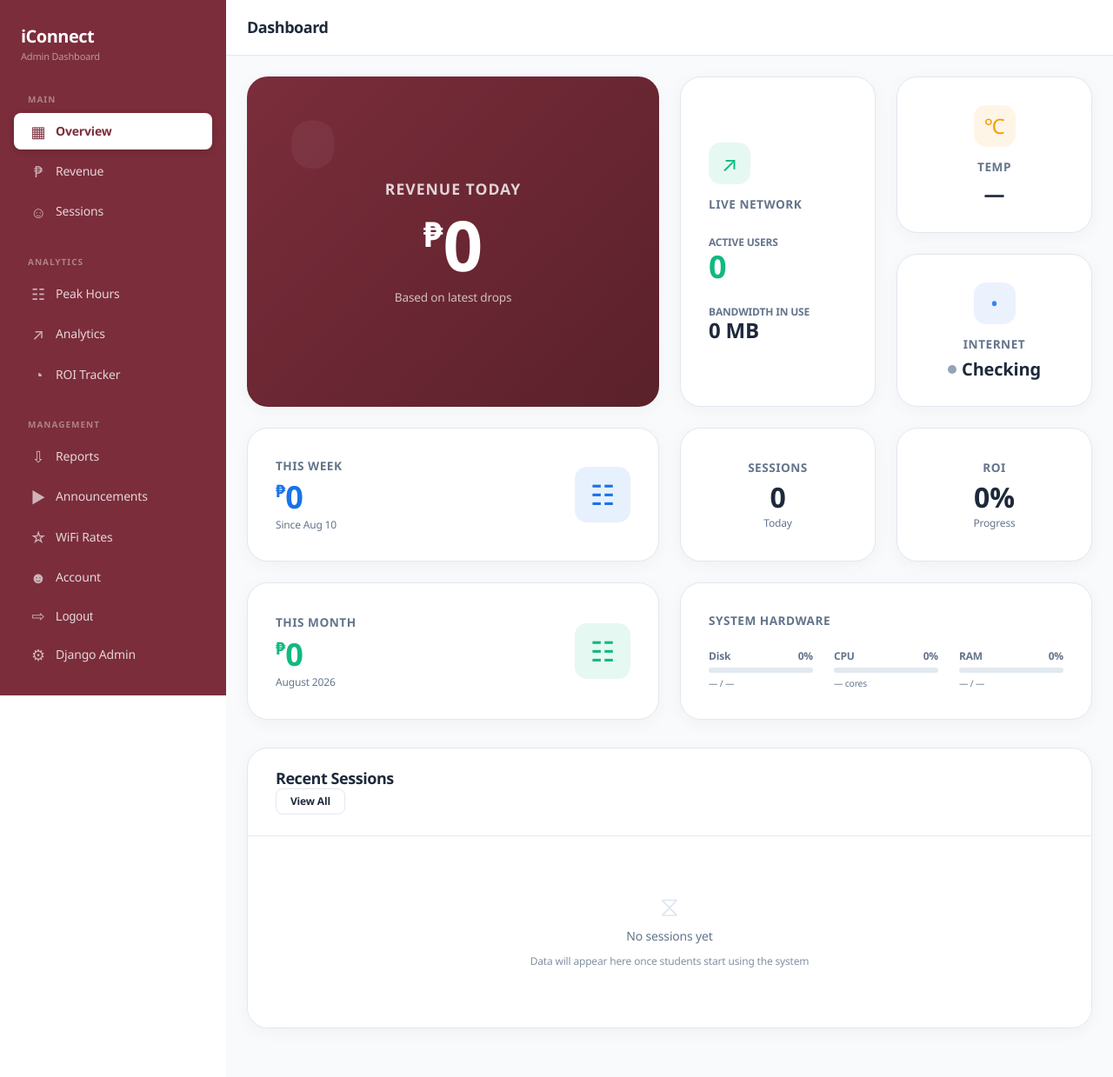
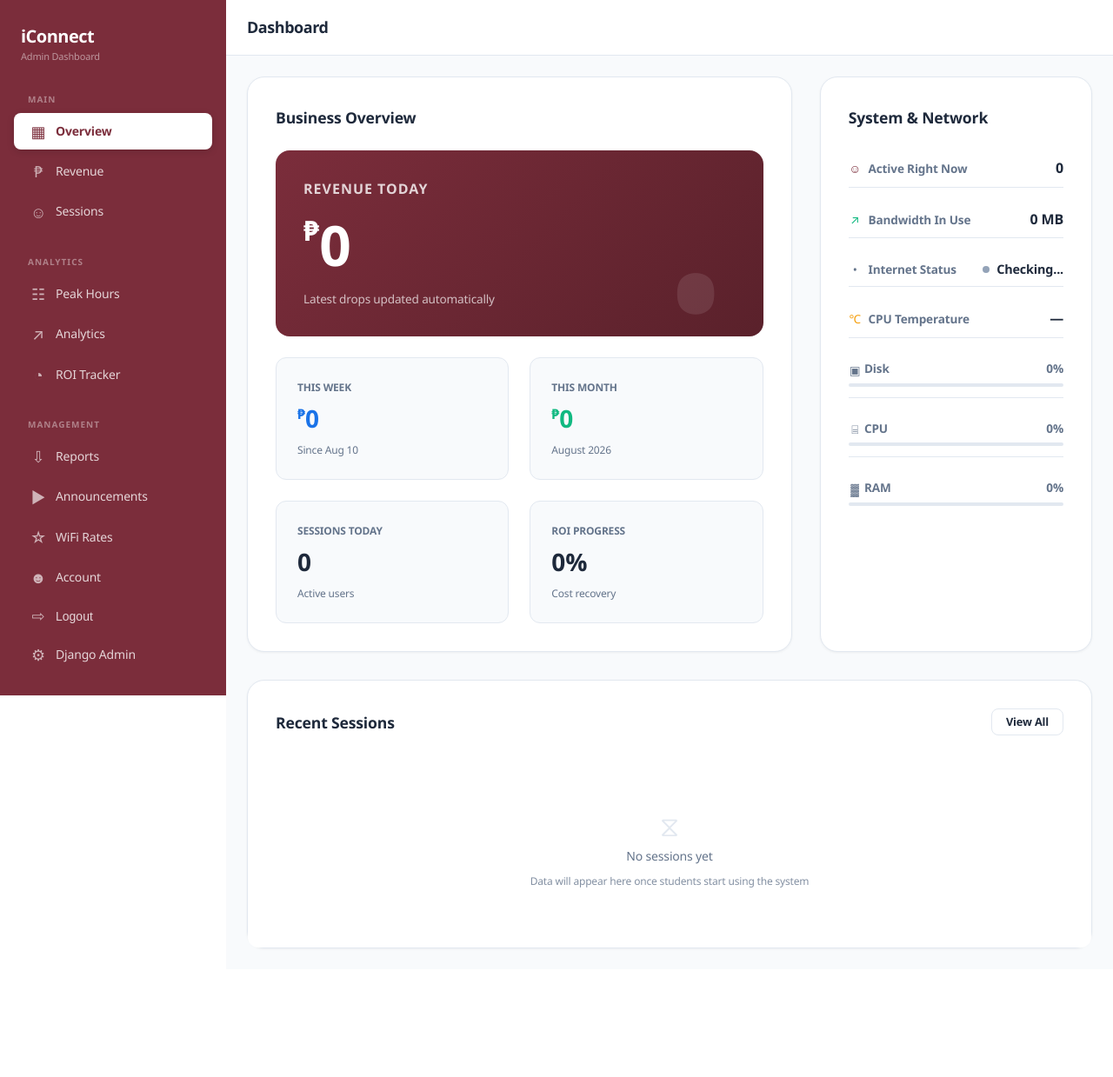
Before and after one commit to loricohenrian/iConnect, a Django app: page /dashboard/ in a window 1280 px wide. Shown: the whole page at 87% size. After the commit the page ends 1092 px from the top, so only its background shows below. Run offline with Django 4.2, Linux system fonts and the light colour scheme; the visitor is signed in with stand-in values (Sample User, id 1); data that the repository does not hold is empty; parts of the project's set-up code (start-up, migrations or seed data) failed here and were passed over.

Commit message:
Redesign: Switch to unified cards layout

```diff
--- a/dashboard/templates/dashboard/overview.html
+++ b/dashboard/templates/dashboard/overview.html
@@ -5,243 +5,222 @@
 
 {% block dashboard_content %}
 <style>
-/* Bento Box Layout */
-.bento-grid {
-    display: grid;
-    grid-template-columns: repeat(4, 1fr);
-    grid-auto-rows: minmax(130px, auto);
-    gap: var(--space-lg);
-    margin-bottom: var(--space-xl);
+/* Consolidated Layout */
+.main-dashboard-layout {
+    display: flex;
+    flex-direction: column;
+    gap: var(--space-xl);
 }
 
+.dashboard-top-row {
+    display: grid;
+    grid-template-columns: 2fr 1fr;
+    gap: var(--space-xl);
+}
 @media (max-width: 1024px) {
-    .bento-grid { grid-template-columns: repeat(3, 1fr); }
+    .dashboard-top-row { grid-template-columns: 1fr; }
 }
 
-@media (max-width: 768px) {
-    .bento-grid { grid-template-columns: repeat(2, 1fr); }
+.unified-card {
+    background: #ffffff;
+    border-radius: 20px;
+    padding: var(--space-xl);
+    box-shadow: var(--shadow-sm);
+    border: 1px solid var(--color-border);
+}
+.unified-card-title {
+    font-size: 1.1rem;
+    font-weight: 700;
+    color: var(--color-dark);
+    margin-bottom: 1.5rem;
+    display: flex;
+    align-items: center;
+    justify-content: space-between;
 }
 
-@media (max-width: 480px) {
-    .bento-grid { grid-template-columns: 1fr; }
+/* Revenue Module */
+.revenue-module {
+    display: grid;
+    grid-template-columns: 1fr 1fr;
+    gap: var(--space-lg);
 }
-
-.bento-card {
-    background: #ffffff;
-    border-radius: 24px;
-    padding: var(--space-xl);
-    box-shadow: 0 4px 20px rgba(0, 0, 0, 0.04);
-    border: 1px solid var(--color-border);
-    display: flex;
-    flex-direction: column;
+.revenue-hero {
+    grid-column: span 2;
+    background: linear-gradient(135deg, #7b2d3b 0%, #5a212b 100%);
+    border-radius: 16px;
+    padding: 2rem;
+    color: white;
     position: relative;
     overflow: hidden;
 }
-
-.bento-hero {
-    grid-column: span 2;
-    grid-row: span 2;
-    background: linear-gradient(135deg, #7b2d3b 0%, #5a212b 100%);
-    color: white;
-    justify-content: center;
-    align-items: center;
-    text-align: center;
-    border: none;
+.revenue-hero .stat-value {
+    font-size: 4rem;
+    font-weight: 800;
+    line-height: 1.1;
+    margin: 1rem 0;
 }
-.bento-hero .stat-label { color: rgba(255, 255, 255, 0.8); font-size: 1.1rem; font-weight: 600; text-transform: uppercase; letter-spacing: 1px; }
-.bento-hero .stat-value { color: white; font-size: 5rem; font-weight: 800; line-height: 1; margin: 10px 0; }
-.bento-hero .hero-bg-icon { position: absolute; top: -10%; left: -10%; font-size: 14rem; opacity: 0.05; pointer-events: none; }
-
-.bento-tall {
-    grid-column: span 1;
-    grid-row: span 2;
-    justify-content: center;
-}
-@media (max-width: 768px) {
-    .bento-tall { grid-column: span 2; grid-row: span 1; }
+.revenue-secondary {
+    background: #f8fafc;
+    border-radius: 12px;
+    padding: var(--space-lg);
+    border: 1px solid var(--color-border);
 }
 
-.bento-wide {
-    grid-column: span 2;
-    grid-row: span 1;
-    justify-content: center;
+/* System & Network Mini Stats */
+.mini-stat-list {
+    display: flex;
+    flex-direction: column;
+    gap: var(--space-md);
 }
-
-.bento-square {
-    grid-column: span 1;
-    grid-row: span 1;
-    justify-content: center;
-    align-items: center;
-    text-align: center;
-}
-
-/* Card Internals */
-.bento-label {
-    font-size: 0.85rem;
-    font-weight: 600;
-    color: var(--color-gray);
-    margin-bottom: 0.5rem;
-    text-transform: uppercase;
-    letter-spacing: 0.5px;
-}
-.bento-value {
-    font-size: 2.25rem;
-    font-weight: 800;
-    color: var(--color-dark);
-    line-height: 1;
-}
-.bento-square .bento-value {
-    font-size: 2rem;
-}
-.bento-icon-badge {
-    width: 48px;
-    height: 48px;
-    border-radius: 14px;
+.mini-stat-item {
     display: flex;
     align-items: center;
-    justify-content: center;
-    font-size: 24px;
-    margin-bottom: 12px;
+    justify-content: space-between;
+    padding: var(--space-sm) 0;
+    border-bottom: 1px solid var(--color-border);
 }
-.bento-square .bento-icon-badge {
-    margin: 0 auto 12px auto;
+.mini-stat-item:last-child {
+    border-bottom: none;
 }
-
-/* System Health Strip inside Wide */
-.sys-health-bento {
-    display: grid;
-    grid-template-columns: repeat(3, 1fr);
-    gap: var(--space-lg);
-    width: 100%;
+.mini-stat-label {
+    font-size: 0.85rem;
+    color: var(--color-gray);
+    font-weight: 600;
+    display: flex;
+    align-items: center;
+    gap: 8px;
 }
-.health-mini-label { font-size: 0.75rem; font-weight: 600; color: var(--color-gray); margin-bottom: 4px; display: flex; justify-content: space-between; }
+.mini-stat-value {
+    font-size: 1rem;
+    font-weight: 700;
+    color: var(--color-dark);
+}
 </style>
 
-<div class="bento-grid animate-fadeIn">
+<div class="main-dashboard-layout animate-fadeIn">
 
-    <!-- Hero (2x2) -->
-    <div class="bento-card bento-hero">
-        <i class="bi bi-cash-stack hero-bg-icon"></i>
-        <div class="stat-label">Revenue Today</div>
-        <div class="stat-value" id="revenue-today"><span style="font-size: 2.5rem; vertical-align: super;">₱</span>{{ revenue_today|default:"0" }}</div>
-        <div style="font-size: 0.85rem; color: rgba(255,255,255,0.7); font-weight: 500;">Based on latest drops</div>
+    <!-- Top Row: Revenue (Dominant) + System Health (Compact) -->
+    <div class="dashboard-top-row">
+
+        <!-- DOMINANT ELEMENT 1: Revenue & Business Core -->
+        <div class="unified-card">
+            <div class="unified-card-title">Business Overview</div>
+
+            <div class="revenue-module">
+                <div class="revenue-hero animate-fadeIn" style="animation-delay: 100ms">
+                    <i class="bi bi-cash-stack" style="position:absolute; right:-5%; bottom:-20%; font-size:12rem; opacity:0.1;"></i>
+                    <div style="font-size: 1rem; font-weight: 600; color: rgba(255,255,255,0.8); text-transform: uppercase; letter-spacing: 1px;">Revenue Today</div>
+                    <div class="stat-value" id="revenue-today"><span style="font-size: 2rem; vertical-align: top;">₱</span>{{ revenue_today|default:"0" }}</div>
+                    <div style="font-size: 0.85rem; color: rgba(255,255,255,0.7);">Latest drops updated automatically</div>
                 </div>
 
-    <!-- Live Network Usage (1x2 Tall) -->
-    <div class="bento-card bento-tall">
-        <div class="bento-icon-badge" style="background: rgba(16, 185, 129, 0.1); color: #10B981;">
-            <i class="bi bi-activity"></i>
-        </div>
-        <div class="bento-label">Live Network</div>
-        <div style="margin-top: 1rem; display: flex; flex-direction: column; gap: 1.5rem;">
-            <div>
-                <div style="font-size: 0.75rem; color: var(--color-gray); font-weight: 600; text-transform: uppercase;">Active Users</div>
-                <div class="bento-value" id="live-active-users" style="color: #10B981;">{{ total_connected|default:"0" }}</div>
-            </div>
-            <div>
-                <div style="font-size: 0.75rem; color: var(--color-gray); font-weight: 600; text-transform: uppercase;">Bandwidth In Use</div>
-                <div class="bento-value" id="live-total-bandwidth" style="font-size: 1.5rem;">0 MB</div>
-            </div>
-        </div>
-        <div id="live-network-meta" style="display:none;"></div>
+                <div class="revenue-secondary animate-fadeIn" style="animation-delay: 150ms">
+                    <div style="font-size: 0.75rem; font-weight: 600; color: var(--color-gray); text-transform: uppercase;">This Week</div>
+                    <div style="font-size: 1.75rem; font-weight: 800; color: #1A73E8; margin: 4px 0;"><span style="font-size: 1rem; vertical-align: super;">₱</span>{{ revenue_this_week|default:"0" }}</div>
+                    <div style="font-size: 0.75rem; color: var(--color-gray);">Since {{ start_of_week_date }}</div>
                 </div>
 
-    <!-- Temp (1x1 Square) -->
-    <div class="bento-card bento-square">
-        <div class="bento-icon-badge" style="background: rgba(245, 158, 11, 0.1); color: #F59E0B;">
-            <i class="bi bi-thermometer-half"></i>
-        </div>
-        <div class="bento-label">Temp</div>
-        <div class="bento-value" id="sys-cpu-temp" style="font-size: 1.5rem;">—</div>
+                <div class="revenue-secondary animate-fadeIn" style="animation-delay: 200ms">
+                    <div style="font-size: 0.75rem; font-weight: 600; color: var(--color-gray); text-transform: uppercase;">This Month</div>
+                    <div style="font-size: 1.75rem; font-weight: 800; color: #10B981; margin: 4px 0;"><span style="font-size: 1rem; vertical-align: super;">₱</span>{{ revenue_this_month|default:"0" }}</div>
+                    <div style="font-size: 0.75rem; color: var(--color-gray);">{{ current_month_name }}</div>
                 </div>
 
-    <!-- Internet (1x1 Square) -->
-    <div class="bento-card bento-square">
-        <div class="bento-icon-badge" style="background: rgba(59, 130, 246, 0.1); color: #3B82F6;">
-            <i class="bi bi-globe"></i>
-        </div>
-        <div class="bento-label">Internet</div>
-        <div style="display: flex; align-items: center; justify-content: center; gap: 6px;">
-            <div id="sys-internet-dot" style="width: 10px; height: 10px; border-radius: 50%; background: #94A3B8;"></div>
-            <div class="bento-value" id="sys-internet-text" style="font-size: 1.25rem;">Checking</div>
-        </div>
+                <div class="revenue-secondary animate-fadeIn" style="animation-delay: 250ms">
+                    <div style="font-size: 0.75rem; font-weight: 600; color: var(--color-gray); text-transform: uppercase;">Sessions Today</div>
+                    <div style="font-size: 1.75rem; font-weight: 800; color: var(--color-dark); margin: 4px 0;" id="sessions-today">{{ sessions_today|default:"0" }}</div>
+                    <div style="font-size: 0.75rem; color: var(--color-gray);">Active users</div>
                 </div>
 
-    <!-- Revenue This Week (2x1 Wide) -->
-    <div class="bento-card bento-wide">
-        <div style="display: flex; justify-content: space-between; align-items: center;">
-            <div>
-                <div class="bento-label">This Week</div>
-                <div class="bento-value" style="color: #1A73E8;"><span style="font-size: 1.25rem; vertical-align: super;">₱</span>{{ revenue_this_week|default:"0" }}</div>
-                <div style="font-size: 0.75rem; color: var(--color-gray); margin-top: 4px;">Since {{ start_of_week_date }}</div>
-            </div>
-            <div class="bento-icon-badge" style="background: rgba(26, 115, 232, 0.1); color: #1A73E8; width: 64px; height: 64px; font-size: 32px; margin: 0;">
-                <i class="bi bi-calendar-week"></i>
+                <div class="revenue-secondary animate-fadeIn" style="animation-delay: 300ms">
+                    <div style="font-size: 0.75rem; font-weight: 600; color: var(--color-gray); text-transform: uppercase;">ROI Progress</div>
+                    <div style="font-size: 1.75rem; font-weight: 800; color: var(--color-dark); margin: 4px 0;" id="roi-progress">{{ roi_percentage|default:"0" }}%</div>
+                    <div style="font-size: 0.75rem; color: var(--color-gray);">Cost recovery</div>
                 </div>
             </div>
         </div>
 
-    <!-- Sessions Today (1x1 Square) -->
-    <div class="bento-card bento-square">
-        <div class="bento-label">Sessions</div>
-        <div class="bento-value" id="sessions-today">{{ sessions_today|default:"0" }}</div>
-        <div style="font-size: 0.75rem; color: var(--color-gray); margin-top: 4px;">Today</div>
+        <!-- COMPACT MODULE: System & Network Health -->
+        <div class="unified-card">
+            <div class="unified-card-title">System & Network</div>
+
+            <div class="mini-stat-list animate-fadeIn" style="animation-delay: 350ms">
+                <!-- Network: Active Users -->
+                <div class="mini-stat-item">
+                    <div class="mini-stat-label"><i class="bi bi-people text-primary"></i> Active Right Now</div>
+                    <div class="mini-stat-value" id="live-active-users">{{ total_connected|default:"0" }}</div>
                 </div>
-
-    <!-- ROI Progress (1x1 Square) -->
-    <div class="bento-card bento-square">
-        <div class="bento-label">ROI</div>
-        <div class="bento-value" id="roi-progress">{{ roi_percentage|default:"0" }}%</div>
-        <div style="font-size: 0.75rem; color: var(--color-gray); margin-top: 4px;">Progress</div>
+                <!-- Network: Bandwidth -->
+                <div class="mini-stat-item">
+                    <div class="mini-stat-label"><i class="bi bi-activity text-success"></i> Bandwidth In Use</div>
+                    <div class="mini-stat-value" id="live-total-bandwidth">0 MB</div>
+                    <div id="live-network-meta" style="display:none;"></div>
                 </div>
-
-    <!-- Revenue This Month (2x1 Wide) -->
-    <div class="bento-card bento-wide">
-        <div style="display: flex; justify-content: space-between; align-items: center;">
-            <div>
-                <div class="bento-label">This Month</div>
-                <div class="bento-value" style="color: #10B981;"><span style="font-size: 1.25rem; vertical-align: super;">₱</span>{{ revenue_this_month|default:"0" }}</div>
-                <div style="font-size: 0.75rem; color: var(--color-gray); margin-top: 4px;">{{ current_month_name }}</div>
-            </div>
-            <div class="bento-icon-badge" style="background: rgba(16, 185, 129, 0.1); color: #10B981; width: 64px; height: 64px; font-size: 32px; margin: 0;">
-                <i class="bi bi-calendar-month"></i>
+                <!-- Internet -->
+                <div class="mini-stat-item">
+                    <div class="mini-stat-label"><i class="bi bi-globe text-info"></i> Internet Status</div>
+                    <div style="display:flex; align-items:center; gap:8px;">
+                        <div id="sys-internet-dot" style="width: 8px; height: 8px; border-radius: 50%; background: #94A3B8;"></div>
+                        <div class="mini-stat-value" id="sys-internet-text" style="font-size: 0.9rem;">Checking...</div>
                     </div>
                 </div>
+                <!-- Temp -->
+                <div class="mini-stat-item">
+                    <div class="mini-stat-label"><i class="bi bi-thermometer-half text-warning"></i> CPU Temperature</div>
+                    <div class="mini-stat-value" id="sys-cpu-temp">—</div>
                 </div>
-
-    <!-- System Health (2x1 Wide) -->
-    <div class="bento-card bento-wide">
-        <div class="bento-label" style="margin-bottom: 1.25rem;">System Hardware</div>
-        <div class="sys-health-bento">
-            <div>
-                <div class="health-mini-label"><span>Disk</span> <span id="sys-disk-pct">0%</span></div>
-                <div class="progress-bar-bg" style="height: 6px;"><div id="sys-disk-bar" class="progress-bar-fill progress-success"></div></div>
-                <div style="font-size: 0.65rem; color: var(--color-gray); margin-top: 4px;"><span id="sys-disk-used">—</span> / <span id="sys-disk-total">—</span></div>
+                <!-- Disk -->
+                <div class="mini-stat-item">
+                    <div style="flex: 1;">
+                        <div class="mini-stat-label" style="justify-content: space-between; margin-bottom: 6px;">
+                            <span><i class="bi bi-hdd text-secondary"></i> Disk</span>
+                            <span id="sys-disk-pct">0%</span>
                         </div>
-            <div>
-                <div class="health-mini-label"><span>CPU</span> <span id="sys-cpu-pct">0%</span></div>
-                <div class="progress-bar-bg" style="height: 6px;"><div id="sys-cpu-bar" class="progress-bar-fill progress-success"></div></div>
-                <div style="font-size: 0.65rem; color: var(--color-gray); margin-top: 4px;"><span id="sys-cpu-count">—</span> cores</div>
+                        <div class="progress-bar-bg" style="height: 4px;"><div id="sys-disk-bar" class="progress-bar-fill progress-success"></div></div>
                     </div>
-            <div>
-                <div class="health-mini-label"><span>RAM</span> <span id="sys-ram-pct">0%</span></div>
-                <div class="progress-bar-bg" style="height: 6px;"><div id="sys-ram-bar" class="progress-bar-fill progress-success"></div></div>
-                <div style="font-size: 0.65rem; color: var(--color-gray); margin-top: 4px;"><span id="sys-ram-used">—</span> / <span id="sys-ram-total">—</span></div>
                 </div>
+                <!-- CPU -->
+                <div class="mini-stat-item">
+                    <div style="flex: 1;">
+                        <div class="mini-stat-label" style="justify-content: space-between; margin-bottom: 6px;">
+                            <span><i class="bi bi-cpu text-secondary"></i> CPU</span>
+                            <span id="sys-cpu-pct">0%</span>
+                        </div>
+                        <div class="progress-bar-bg" style="height: 4px;"><div id="sys-cpu-bar" class="progress-bar-fill progress-success"></div></div>
+                    </div>
+                </div>
+                <!-- RAM -->
+                <div class="mini-stat-item">
+                    <div style="flex: 1;">
+                        <div class="mini-stat-label" style="justify-content: space-between; margin-bottom: 6px;">
+                            <span><i class="bi bi-memory text-secondary"></i> RAM</span>
+                            <span id="sys-ram-pct">0%</span>
+                        </div>
+                        <div class="progress-bar-bg" style="height: 4px;"><div id="sys-ram-bar" class="progress-bar-fill progress-success"></div></div>
                     </div>
                 </div>
 
             </div>
 
-<!-- Recent Sessions Table -->
-<div class="bento-card animate-fadeIn" style="padding: 0; margin-bottom: var(--space-xl);">
-    <div class="chart-header" style="padding: var(--space-lg) var(--space-xl); border-bottom: 1px solid var(--color-border); margin: 0;">
-        <h3 class="chart-title" style="margin: 0;">Recent Sessions</h3>
-        <a href="{% url 'dashboard:sessions' %}" class="btn btn-sm btn-secondary">View All</a>
+            <!-- Hide unused IDs to prevent JS errors -->
+            <div style="display:none;">
+                <span id="sys-disk-used"></span><span id="sys-disk-total"></span>
+                <span id="sys-cpu-count"></span>
+                <span id="sys-ram-used"></span><span id="sys-ram-total"></span>
+            </div>
+        </div>
+
+    </div>
+
+    <!-- DOMINANT ELEMENT 2: Recent Sessions (Full Width) -->
+    <div class="unified-card animate-fadeIn" style="animation-delay: 500ms; padding: 0;">
+        <div class="unified-card-title" style="padding: var(--space-xl) var(--space-xl) 0 var(--space-xl); margin-bottom: var(--space-lg);">
+            Recent Sessions
+            <a href="{% url 'dashboard:sessions' %}" class="btn btn-sm btn-secondary" style="font-size: 0.8rem;">View All</a>
         </div>
 
         {% if recent_sessions %}
-    <div class="table-container" style="border-radius: 0 0 24px 24px;">
+        <div class="table-container" style="border-radius: 0 0 20px 20px;">
             <table id="recent-sessions-table" style="margin-bottom: 0;">
                 <thead>
                     <tr>
@@ -283,6 +262,8 @@
         {% endif %}
     </div>
 
+</div>
+
 {% endblock %}
 
 {% block dashboard_js %}
```
Lines whose indentation alone changed are shown as unchanged.
